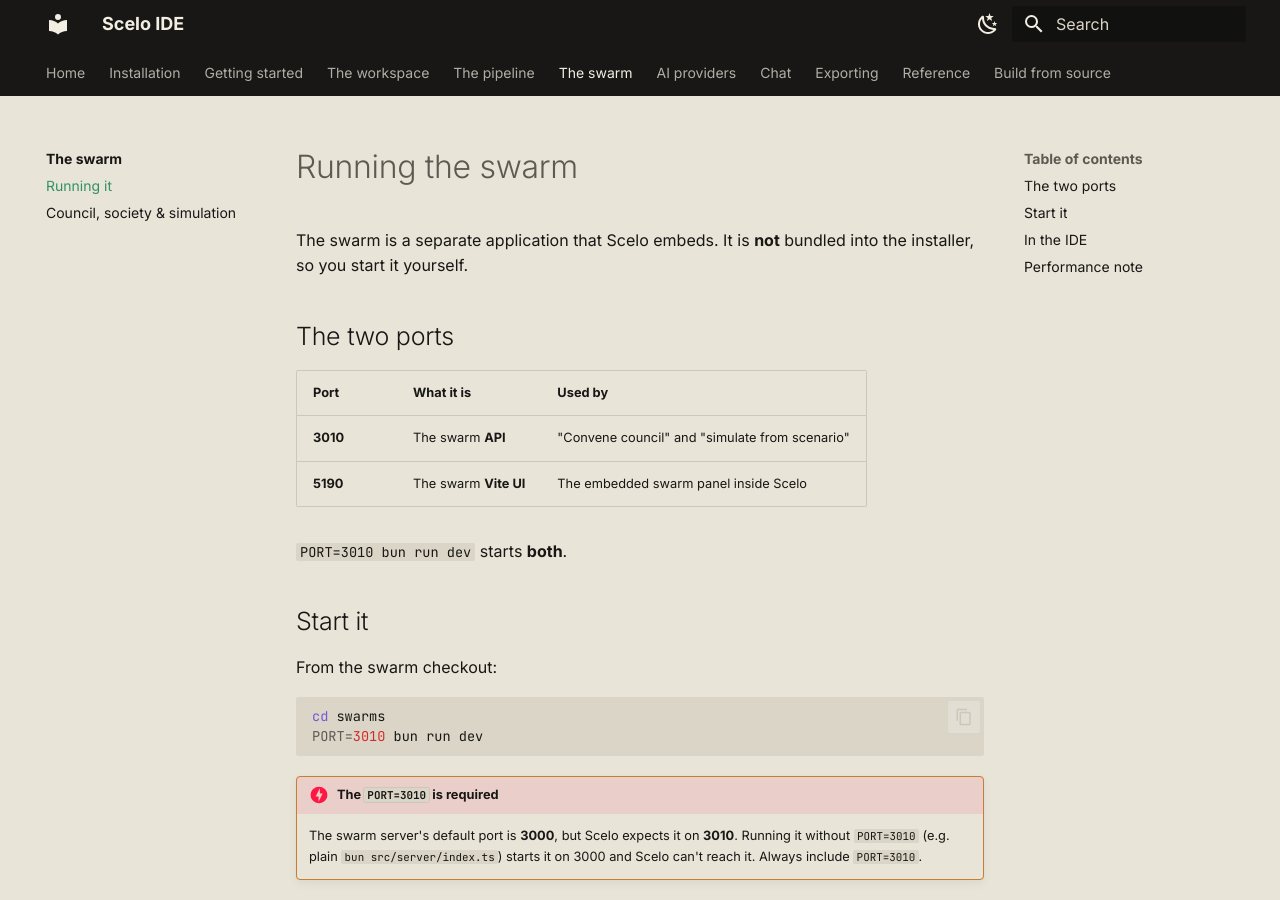
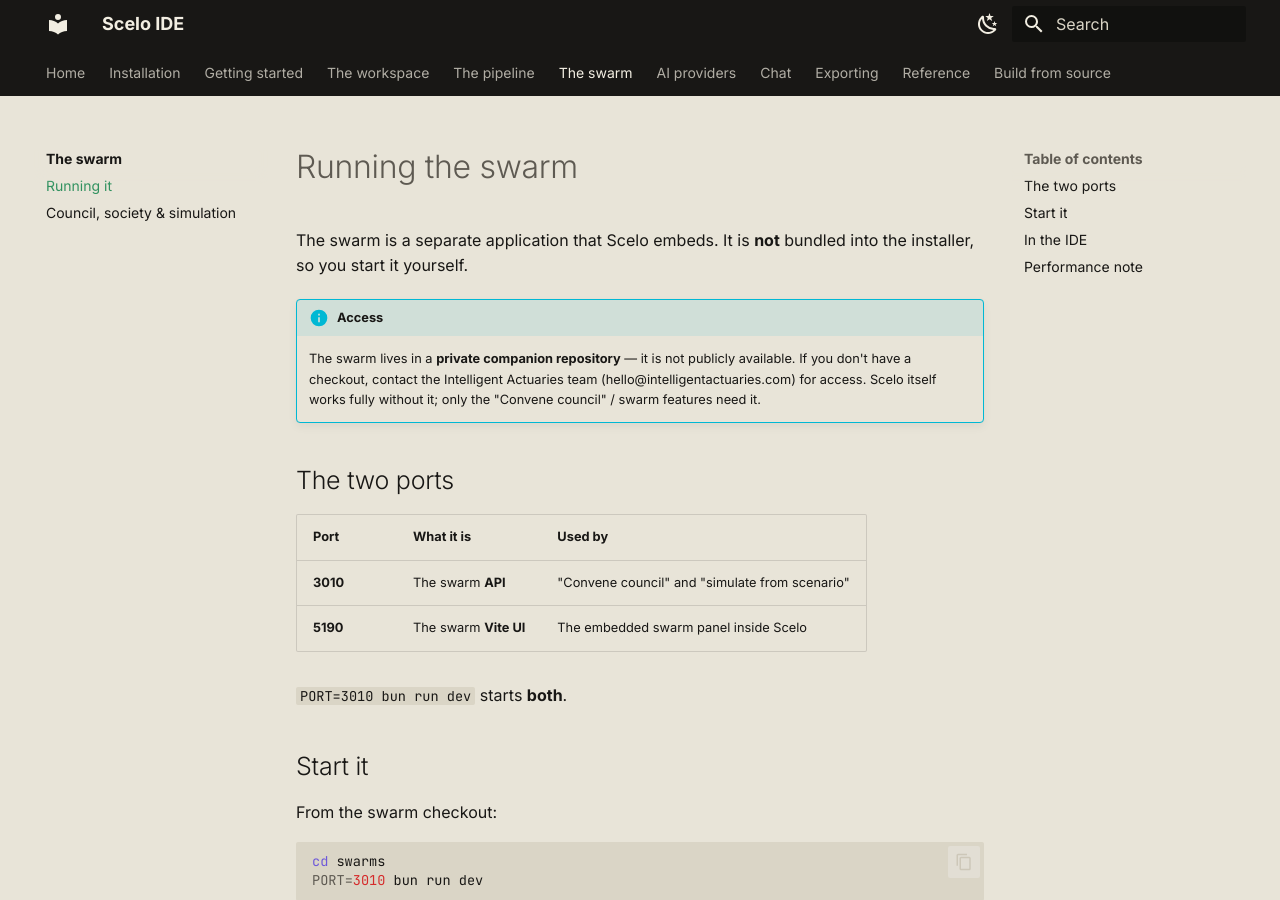
Before and after one commit to intelligentactuaries/scelo, an MkDocs documentation site: the page built from docs/docs/swarm/running.md, in a window 1280 px wide and 900 px high. Built offline with MkDocs 1.6.1 and Material for MkDocs 9.7.7, drawn with Linux system fonts in a browser that asks for light colours.

Commit message:
docs+ui: stop advertising the private swarm repo publicly
The swarm-council companion app lives in a private repository, but the
public swarm screen named "intelligentactuaries/swarms" as if it were
cloneable, and the public docs assumed a checkout with no word on how
you'd get one. The offline panel now describes it as a private companion
app with access on request, and docs/swarm/running gets an explicit
access note (Scelo works fully without it; only the swarm features
need it).

Co-Authored-By: Claude Fable 5 <noreply@anthropic.com>

```diff
--- a/docs/docs/swarm/running.md
+++ b/docs/docs/swarm/running.md
@@ -2,6 +2,12 @@
 
 The swarm is a separate application that Scelo embeds. It is **not** bundled into
 the installer, so you start it yourself.
+
+!!! info "Access"
+    The swarm lives in a **private companion repository** — it is not publicly
+    available. If you don't have a checkout, contact the Intelligent Actuaries
+    team (hello@intelligentactuaries.com) for access. Scelo itself works fully
+    without it; only the "Convene council" / swarm features need it.
 
 ## The two ports
 
```
Also changed, not shown: apps/web/src/components/workspace/SwarmPanel.tsx (+5 -5 lines).
